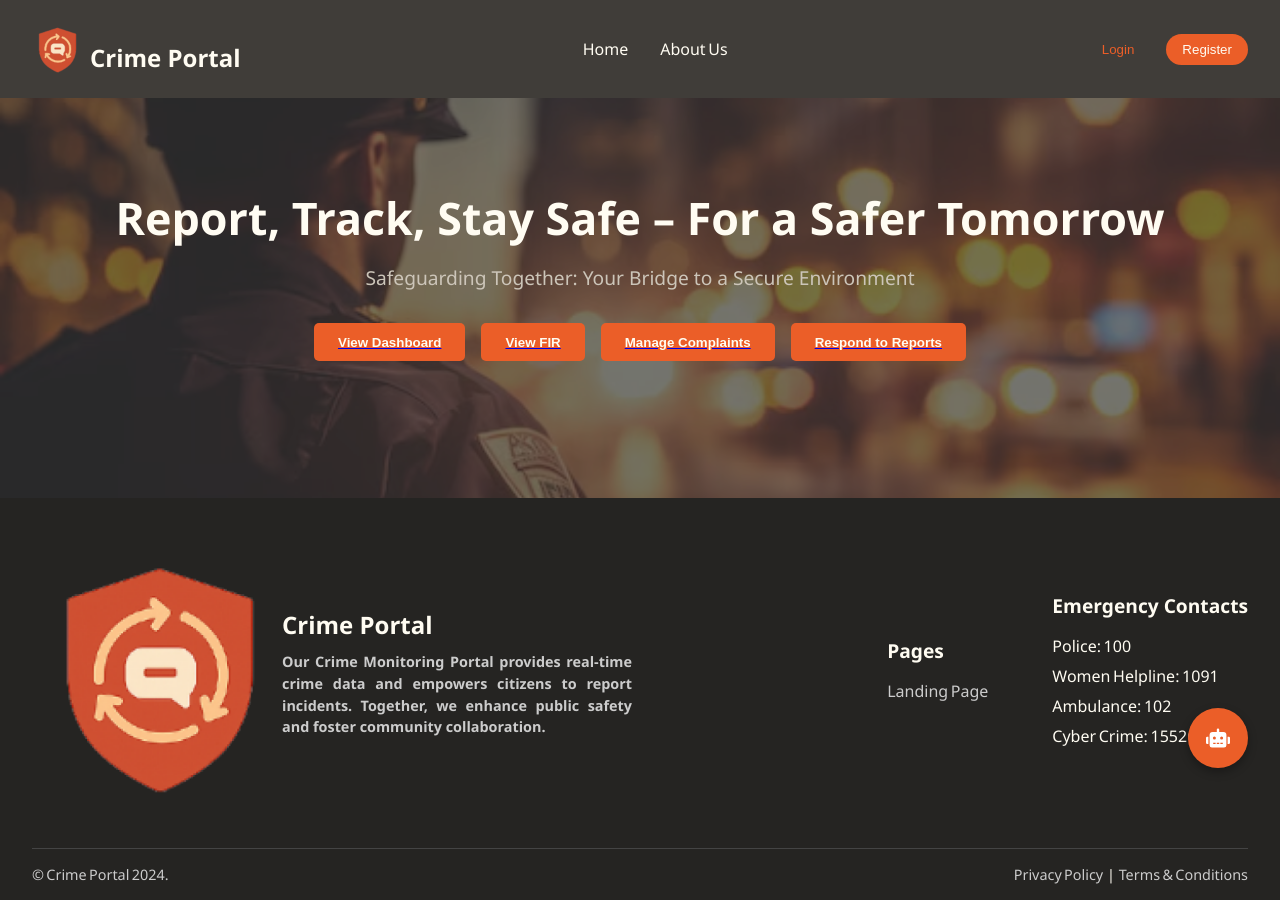
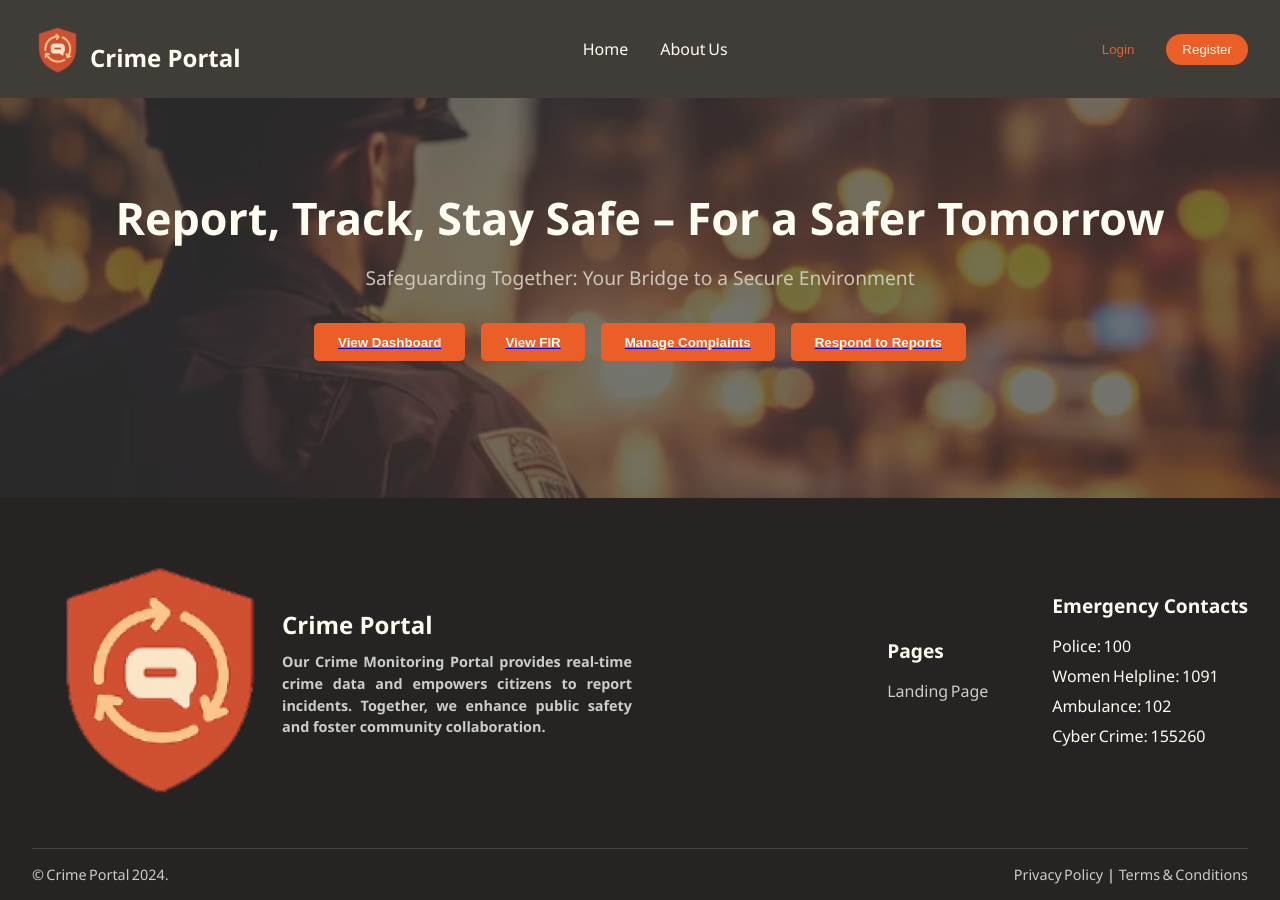
Before and after one commit to chandrapragnya123/PoliSync-, a React (Create React App) app in the folder frontend/: page /homeOfficer in a window 1280 px wide. Built offline with nearby package versions, Linux system fonts and the light colour scheme.

Commit message:
updated bot

```diff
--- a/frontend/src/pages/HomeOfficer.jsx
+++ b/frontend/src/pages/HomeOfficer.jsx
@@ -36,9 +36,6 @@ const HomeOfficer = () => {
         </div>
       </section>
 
-      {/* Chatbot FAB */}
-      <div className="chatbot-fab"><FaRobot size={24} /></div>
-
       <Footer />
       <ToastContainer />
     </div>
```
